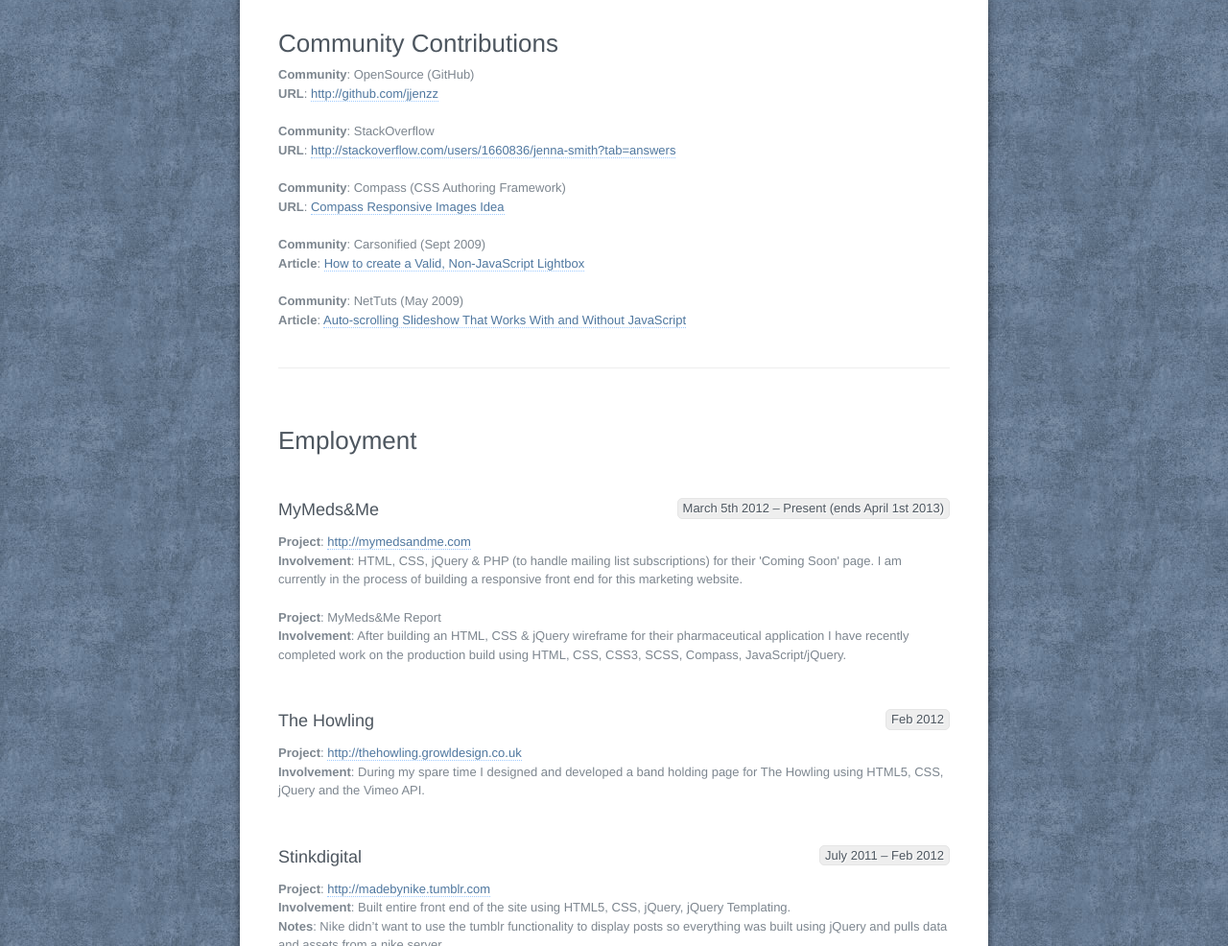
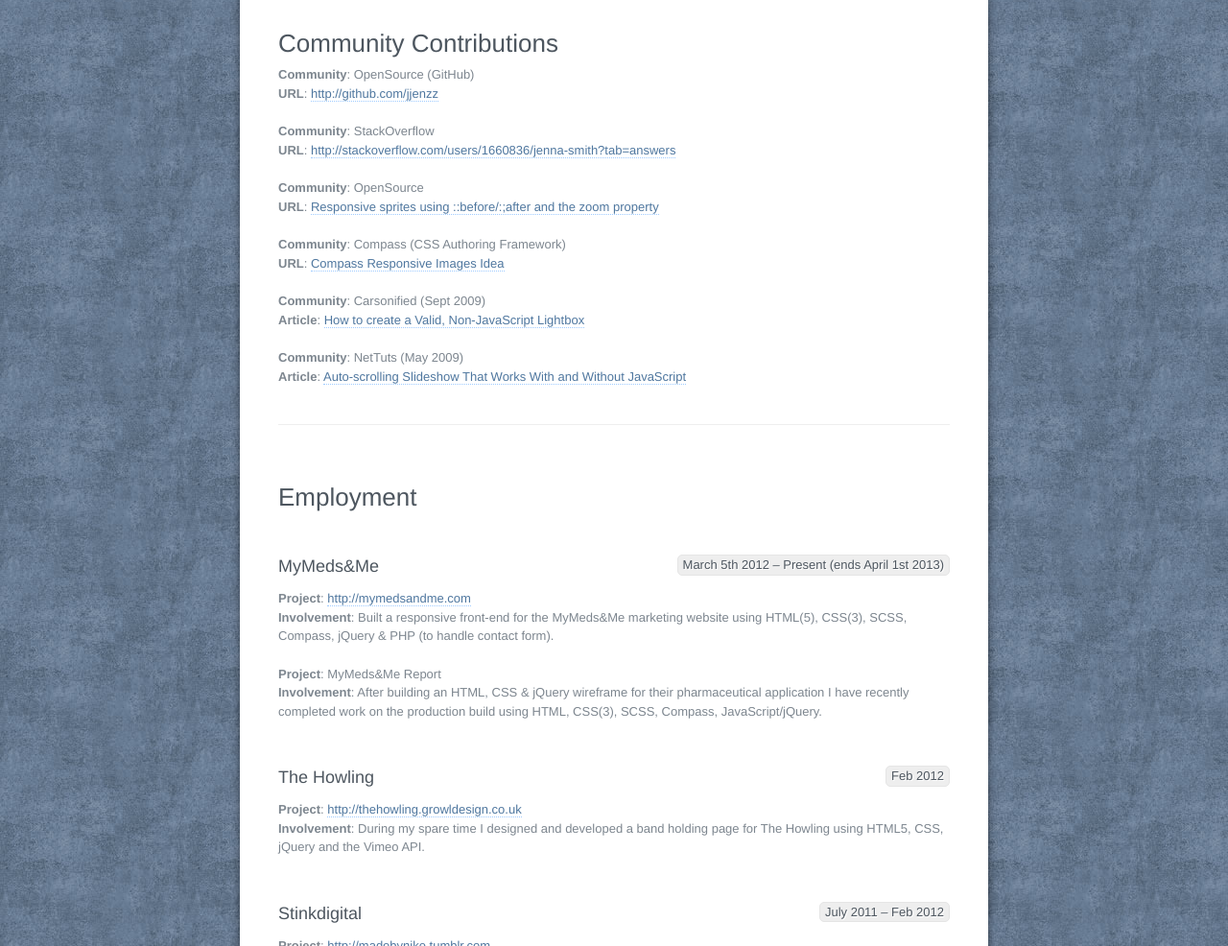
Before and after one commit to jjenzz/cv, a plain HTML site: page index.html in a window 1280 px wide. Shown: the part 982-1968 px from the top of the page at 96% size. Drawn offline with Linux system fonts and the light colour scheme.

Commit message:
updating CV

```diff
--- a/index.html
+++ b/index.html
@@ -81,6 +81,10 @@
         <b>URL</b>:  <a href="http://stackoverflow.com/users/1660836/jenna-smith?tab=answers">http://stackoverflow.com/users/1660836/jenna-smith?tab=answers</a>
       </p>
       <p>
+        <b>Community</b>: OpenSource<br>
+        <b>URL</b>: <a href="http://jjenzz.github.com/responsive-sprites/">Responsive sprites using ::before/:;after and the zoom property<span>: http://jjenzz.github.com/responsive-sprites/</span></a>
+      </p>
+      <p>
         <b>Community</b>: Compass (CSS Authoring Framework)<br>
         <b>URL</b>: <a href="http://jjenzz.github.com/compass-responsive-images/">Compass Responsive Images Idea<span>: http://jjenzz.github.com/compass-responsive-images/</span></a>
       </p>
@@ -101,16 +105,15 @@
       <h3>MyMeds&amp;Me <span>March 5th 2012 – Present (ends April 1st 2013)</span></h3>
       <p>
         <strong>Project</strong>: <a href="http://mymedsandme.com">http://mymedsandme.com</a><br>
-        <strong>Involvement</strong>: HTML, CSS, jQuery &amp; PHP (to handle mailing list subscriptions) for
-        their 'Coming Soon' page. I am currently in the process of building a responsive front end
-        for this marketing website.
+        <strong>Involvement</strong>: Built a responsive front-end for the MyMeds&amp;Me marketing website
+        using HTML(5), CSS(3), SCSS, Compass, jQuery &amp; PHP (to handle contact form).
       </p>
 
       <p>
         <strong>Project</strong>: MyMeds&amp;Me Report<br>
         <strong>Involvement</strong>: After building an HTML, CSS &amp; jQuery wireframe for their
         pharmaceutical application I have recently completed work on the production build
-        using HTML, CSS, CSS3, SCSS, Compass, JavaScript/jQuery.
+        using HTML, CSS(3), SCSS, Compass, JavaScript/jQuery.
       </p>
 
       <h3>The Howling <span>Feb 2012</span></h3>
```
